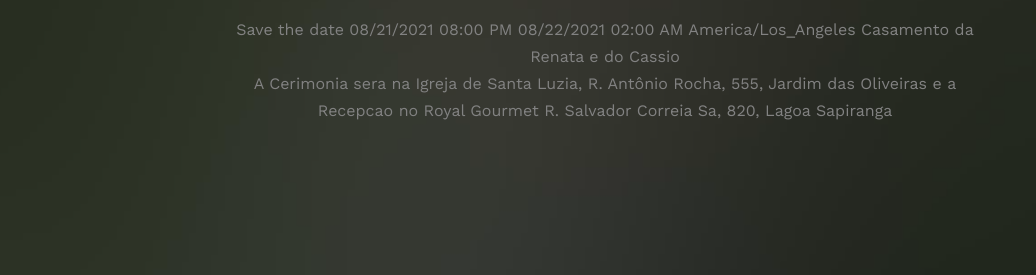
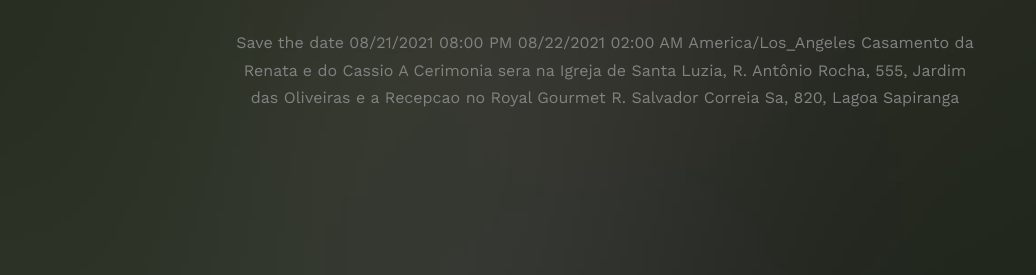
Before and after one commit to cassioliveiram/renataecassio, a plain HTML site: page index.html in a window 1280 px wide. Shown: the part 525-800 px from the top of the page, without its empty margins (35-1071 px from the left). Drawn offline with nearby package versions, Linux system fonts and the light colour scheme; a script that the page names is missing; files whose address does not match are found by name.

Commit message:
adjust class of save the date description

```diff
--- a/index.html
+++ b/index.html
@@ -88,7 +88,7 @@
 								<span class="end">08/22/2021 02:00 AM</span>
 								<span class="timezone">America/Los_Angeles</span>
 								<span class="title">Casamento da Renata e do Cassio</span>
-								<br class="description">A Cerimonia sera na Igreja de Santa Luzia, R. Antônio Rocha, 555, Jardim das Oliveiras e a Recepcao no Royal Gourmet R. Salvador Correia Sa, 820, Lagoa Sapiranga </span>
+								<span class="description">A Cerimonia sera na Igreja de Santa Luzia, R. Antônio Rocha, 555, Jardim das Oliveiras e a Recepcao no Royal Gourmet R. Salvador Correia Sa, 820, Lagoa Sapiranga </span>
 							</div>
 <!--							<p><a href="#" class="btn btn-default btn-sm btn-active">Save the date</a></p>-->
 						</div>
```
